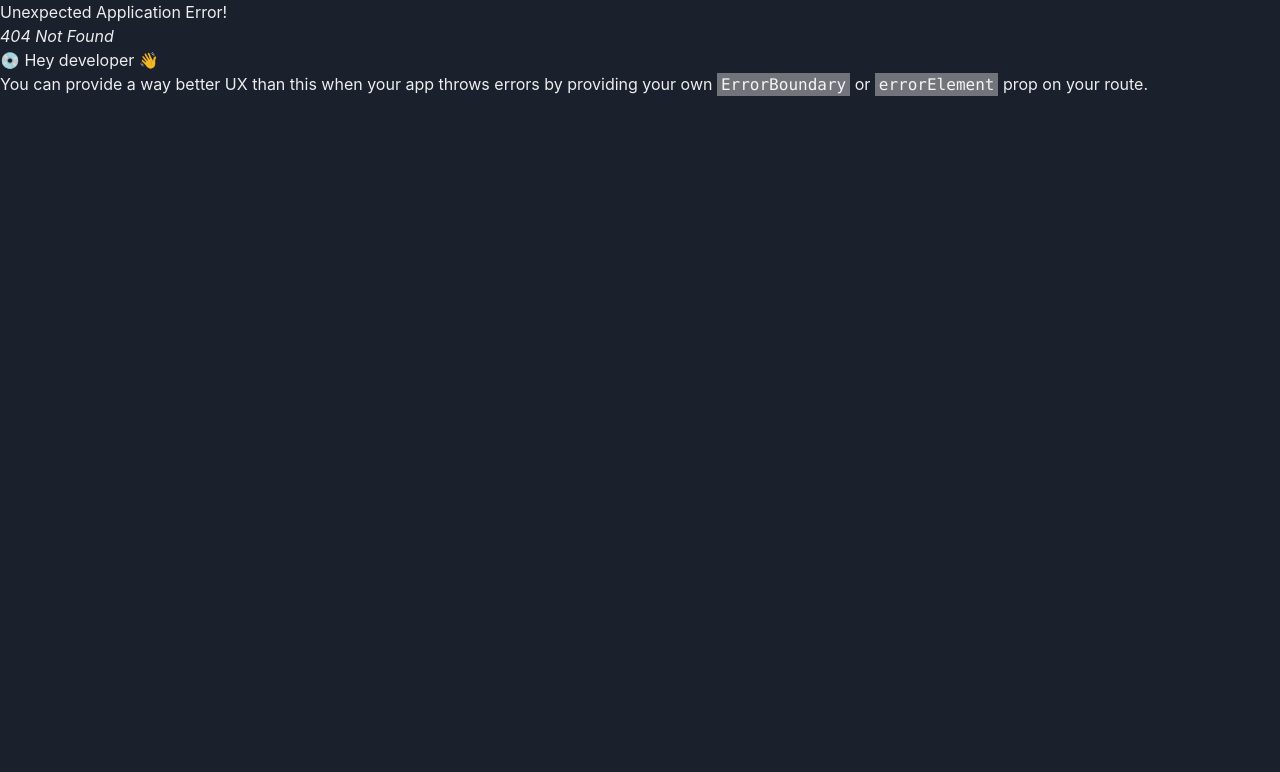
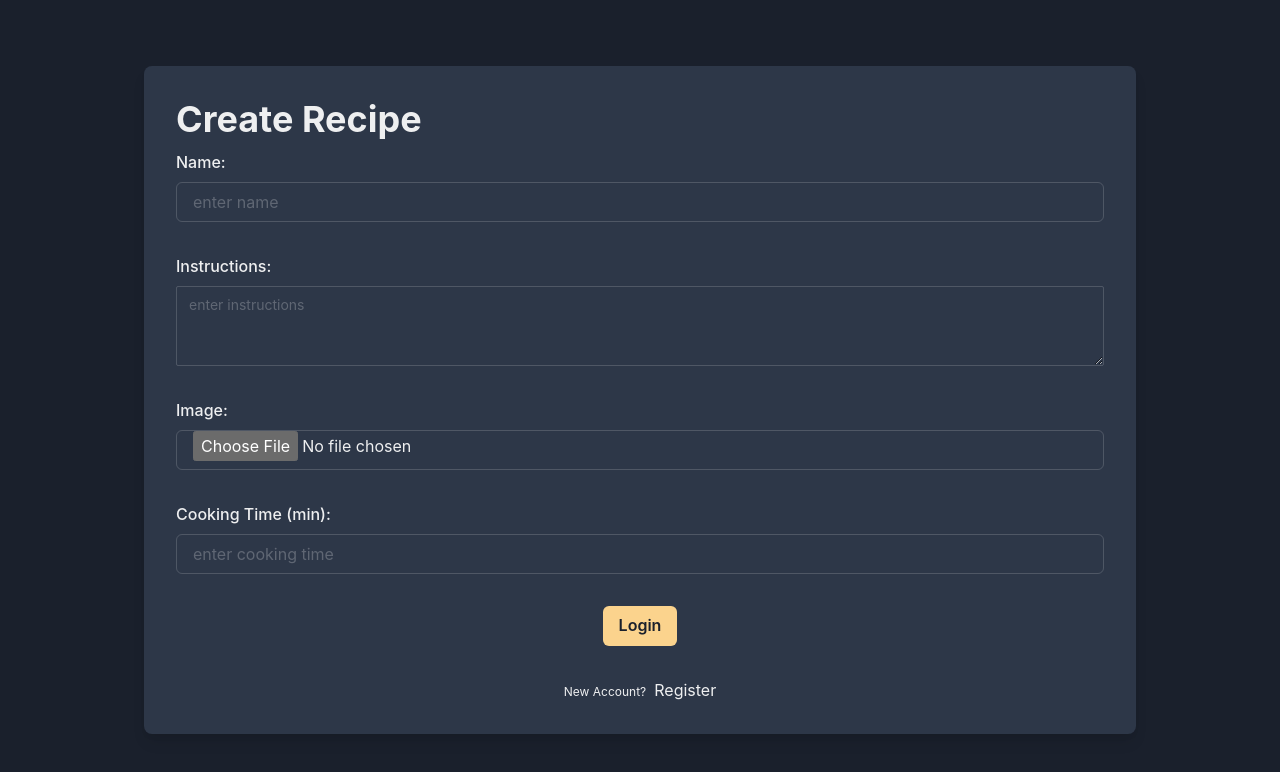
Before and after one commit to elimob680617/mern-resipies-app, a React (Create React App) app in the folder client/: page /create-recipe in a window 1280 px wide. Before the commit this address had no page. Shown: the top 772 px of the page. Built offline with nearby package versions, Linux system fonts and the light colour scheme.

Commit message:
add Create recipe form

```diff
--- a/client/src/components/Header.js
+++ b/client/src/components/Header.js
@@ -101,7 +101,7 @@ const Header = () => {
               <Show above="lg">
                 <HStack spacing={8}>
                   <Link to="/">Home</Link>
-                  <Link to="/new-recipe">New Recipe</Link>
+                  <Link to="/create-recipe">New Recipe</Link>
                   <Link to="/saved-recipe">Saved Recipe</Link>
                   {userInfo ? (
                     <Box>
--- a/client/src/components/Layout.js
+++ b/client/src/components/Layout.js
@@ -3,7 +3,7 @@ import { Container } from "@chakra-ui/react";
 const Layout = ({ children }) => {
   return (
     <>
-      <Container>{children}</Container>
+      <Container maxW="container.lg">{children}</Container>
     </>
   );
 };
--- a/client/src/index.css
+++ b/client/src/index.css
@@ -1,6 +1,6 @@
-header {
-  height: 50px;
-}
+/* header {
+  height: 120px;
+} */
 form {
   width: 100%;
 }
--- a/client/src/index.js
+++ b/client/src/index.js
@@ -9,33 +9,36 @@ import {
   createRoutesFromElements,
 } from "react-router-dom";
 import App from "./App";
+import PrivateRoute from "./components/PrivateRoute";
 import "./index.css";
 import {
   Home,
   Login,
-  NewRecipe,
   Profile,
   Register,
   SavedRecipes,
+  CreateRecipe,
 } from "./sections/index";
 import store from "./store";
 import theme from "./theme";
-import PrivateRoute from "./components/PrivateRoute";
 
 const router = createBrowserRouter(
   createRoutesFromElements(
+    <>
+      <Route path="/login" element={<Login />} />
+      <Route path="/register" element={<Register />} />
       <Route element={<App />}>
         <Route path="/" element={<Home />} />
-      <Route path="/Login" element={<Login />} />
-      <Route path="/register" element={<Register />} />
+
         {/* Private Route */}
         <Route path="" element={<PrivateRoute />}>
           <Route path="/profile" element={<Profile />} />
         </Route>
 
-      <Route path="/new-recipe" element={<NewRecipe />} />
+        <Route path="/create-recipe" element={<CreateRecipe />} />
         <Route path="/saved-recipe" element={<SavedRecipes />} />
       </Route>
+    </>
   )
 );
 
--- a/client/src/sections/auth/Login.js
+++ b/client/src/sections/auth/Login.js
@@ -1,6 +1,7 @@
 import { useEffect } from "react";
 import {
   Button,
+  Container,
   FormControl,
   FormErrorMessage,
   FormLabel,
@@ -21,6 +22,7 @@ import { useLoginMutation } from "../../store/slices/usersApiSlice";
 import { setCredentials } from "../../store/slices/authSlice";
 import { toast } from "react-toastify";
 import Loader from "../../components/Loader";
+import { ArrowBackIcon } from "@chakra-ui/icons";
 
 const Login = () => {
   const navigate = useNavigate();
@@ -69,7 +71,13 @@ const Login = () => {
   }, [userInfo, navigate]);
 
   return (
-    <VStack h="100vh" alignItems="center" justifyContent="center">
+    <Container>
+      <VStack h="100vh" alignItems="start" justifyContent="center">
+        <ArrowBackIcon
+          boxSize={6}
+          colorScheme="orange"
+          onClick={() => navigate("/")}
+        />
         <VStack
           p={8}
           bg={formBackground}
@@ -120,6 +128,7 @@ const Login = () => {
           </form>
         </VStack>
       </VStack>
+    </Container>
   );
 };
 
--- a/client/src/sections/auth/Register.js
+++ b/client/src/sections/auth/Register.js
@@ -1,5 +1,6 @@
 import {
   Button,
+  Container,
   FormControl,
   FormErrorMessage,
   FormLabel,
@@ -19,6 +20,7 @@ import { useRegisterMutation } from "../../store/slices/usersApiSlice";
 import { setCredentials } from "../../store/slices/authSlice";
 import { toast } from "react-toastify";
 import Loader from "../../components/Loader";
+import { ArrowBackIcon } from "@chakra-ui/icons";
 
 const Register = () => {
   const formBackground = useColorModeValue("gray.100", "gray.700");
@@ -86,7 +88,13 @@ const Register = () => {
   }, [userInfo, navigate]);
 
   return (
-    <VStack h="100vh" alignItems="center" justifyContent="center">
+    <Container>
+      <VStack h="100vh" alignItems="start" justifyContent="center">
+        <ArrowBackIcon
+          boxSize={6}
+          colorScheme="orange"
+          onClick={() => navigate("/")}
+        />
         <VStack
           p={8}
           bg={formBackground}
@@ -162,12 +170,13 @@ const Register = () => {
               </Button>
               <HStack alignItems="baseline">
                 <Text fontSize="xs">Already have an Account?</Text>
-              <Link to="/auth">Login</Link>
+                <Link to="/login">Login</Link>
               </HStack>
             </VStack>
           </form>
         </VStack>
       </VStack>
+    </Container>
   );
 };
 
--- a/client/src/sections/index.js
+++ b/client/src/sections/index.js
@@ -2,7 +2,7 @@ import Home from "./home/Home";
 import Login from "./auth/Login";
 import Register from "./auth/Register";
 import Profile from "./profile/Profile";
-import NewRecipe from "./new-recipe";
+import CreateRecipe from "./recipes/CreateRecipe";
 import SavedRecipes from "./saved-recipes";
 
-export { Home, Login, NewRecipe, SavedRecipes, Register, Profile };
+export { Home, Login, CreateRecipe, SavedRecipes, Register, Profile };
--- /dev/null
+++ b/client/src/sections/recipes/CreateRecipe.js
@@ -0,0 +1,126 @@
+import {
+  Button,
+  FormControl,
+  FormErrorMessage,
+  FormLabel,
+  HStack,
+  Heading,
+  Input,
+  Text,
+  Textarea,
+  VStack,
+  useColorModeValue,
+} from "@chakra-ui/react";
+import { useFormik } from "formik";
+import { Link } from "react-router-dom";
+import * as Yup from "yup";
+
+const CreateRecipe = () => {
+  const formBackground = useColorModeValue("gray.100", "gray.700");
+
+  const formik = useFormik({
+    initialValues: {
+      name: "",
+      ingredients: [],
+      instructions: "",
+      imageUrl: "",
+      cookingTime: 0,
+      userOwner: 0,
+    },
+    onSubmit: (values) => console.log(values),
+    validationSchema: Yup.object({
+      name: Yup.string().required("Please enter an Name"),
+      instructions: Yup.string().required("Please enter Instructions"),
+      imageUrl: Yup.string().required("Please enter an Image Url"),
+      cookingTime: Yup.number().required("Please enter Cooking Time"),
+    }),
+  });
+  return (
+    <VStack h="100vh" alignItems="center" justifyContent="center">
+      <VStack
+        p={8}
+        bg={formBackground}
+        borderRadius={8}
+        boxShadow="lg"
+        alignItems="flex-start"
+        width="100%"
+      >
+        <Heading>Create Recipe</Heading>
+
+        <form onSubmit={formik.handleSubmit} noValidate>
+          <VStack spacing={8} width="100%">
+            <FormControl
+              isInvalid={!!formik.errors.name && formik.touched.name}
+              {...formik.getFieldProps("name")}
+            >
+              <FormLabel htmlFor="name">Name: </FormLabel>
+              <Input
+                type="text"
+                id="name"
+                name="name"
+                placeholder="enter name"
+              />
+              <FormErrorMessage>{formik.errors.name}</FormErrorMessage>
+            </FormControl>
+            <FormControl
+              isInvalid={
+                !!formik.errors.instructions && formik.touched.instructions
+              }
+              {...formik.getFieldProps("instructions")}
+            >
+              <FormLabel htmlFor="instructions">Instructions: </FormLabel>
+              <Textarea
+                type="text"
+                id="instructions"
+                name="instructions"
+                placeholder="enter instructions"
+                size="sm"
+                resize="vertical"
+              />
+              <FormErrorMessage>{formik.errors.instructions}</FormErrorMessage>
+            </FormControl>
+            <FormControl
+              isInvalid={!!formik.errors.imageUrl && formik.touched.imageUrl}
+              {...formik.getFieldProps("imageUrl")}
+            >
+              <FormLabel htmlFor="instructions">Image: </FormLabel>
+              <Input
+                display="flex"
+                alignItems="center"
+                type="file"
+                id="imageUrl"
+                name="imageUrl"
+              />
+              <FormErrorMessage>{formik.errors.imageUrl}</FormErrorMessage>
+            </FormControl>
+            <FormControl
+              isInvalid={
+                !!formik.errors.cookingTime && formik.touched.cookingTime
+              }
+              {...formik.getFieldProps("cookingTime")}
+            >
+              <FormLabel htmlFor="cookingTime">Cooking Time (min): </FormLabel>
+              <Input
+                type="number"
+                id="cookingTime"
+                name="cookingTime"
+                placeholder="enter cooking time"
+              />
+              <FormErrorMessage>{formik.errors.cookingTime}</FormErrorMessage>
+            </FormControl>
+
+            <Button type="submit" colorScheme="orange">
+              Login
+            </Button>
+            <HStack alignItems="baseline">
+              <Text fontSize="xs">New Account?</Text>
+              <Link to="/register">Register</Link>
+            </HStack>
+          </VStack>
+        </form>
+      </VStack>
+    </VStack>
+  );
+};
+
+export default CreateRecipe;
```
Lines whose indentation alone changed are shown as unchanged.
